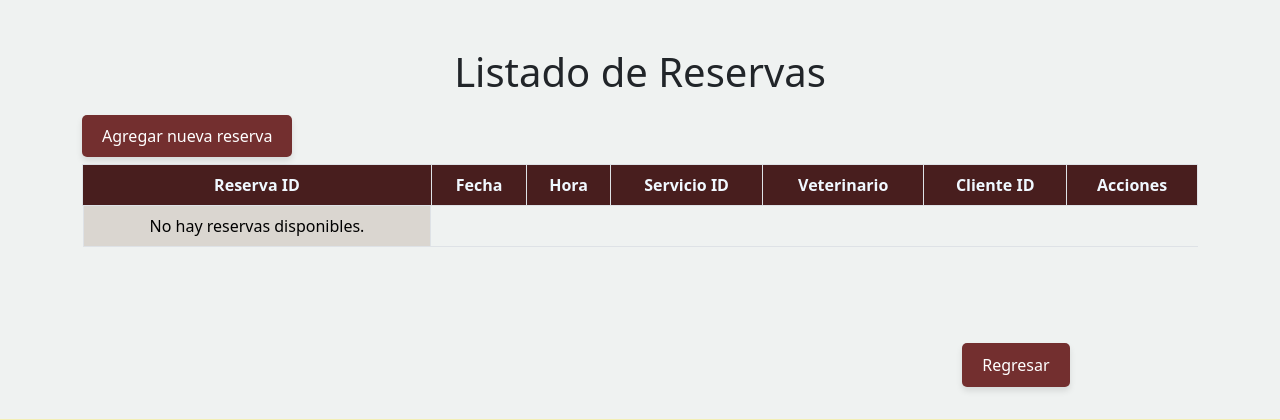
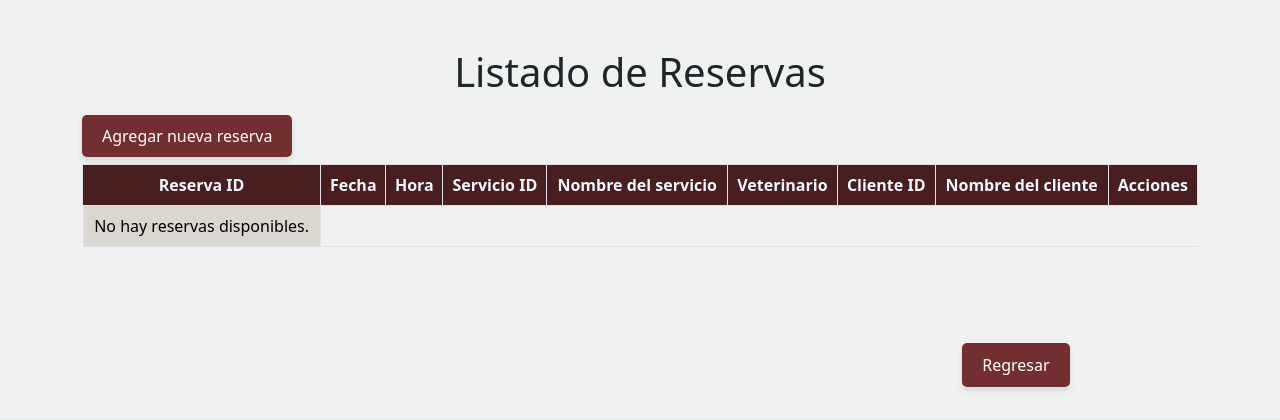
Before and after one commit to joseBC377/Veterinaria, a Spring Boot app: page /reserva in a window 1280 px wide. Shown: the part 70-490 px from the top of the page. Run offline with Spring Boot 4, Linux system fonts and the light colour scheme; data that the repository does not hold is empty.

Commit message:
correción en reserva

```diff
--- a/src/main/java/com/example/demopetvet/controller/ReservaController.java
+++ b/src/main/java/com/example/demopetvet/controller/ReservaController.java
@@ -57,7 +57,8 @@ public class ReservaController {
     public String reservaInsertar(Model model) {
         List<Servicio> servicios = servicioService.selectAll();
         List<Cliente> clientes = clienteService.selectAll();
-
+        model.addAttribute("servicios", servicios);
+        model.addAttribute("clientes", clientes);
         // Validación para servicios
         if (servicios.isEmpty()) {
             model.addAttribute("mensajeErrorServicio", "Por favor, agregue servicios antes de crear una reserva.");
@@ -69,17 +70,16 @@ public class ReservaController {
         }
 
         model.addAttribute("reservas", new Reserva());
-        model.addAttribute("servicios", servicios);
-        model.addAttribute("clientes", clientes);
+
         return "intranet/reserva_form";
     }
 
     // Actualizar Reserva
     @PostMapping("guardar")
-    public String reservaGuardar(@ModelAttribute Reserva reserva, BindingResult result) {
+    public String reservaGuardar(@ModelAttribute Reserva reserva, BindingResult result,  Model model) {
         if (result.hasErrors()) {
-            // model.addAttribute("servicios",servicioService.selectAllWithSizeLog());
-            // model.addAttribute("clientes",)
+            model.addAttribute("servicios",servicioService.selectAll());
+            model.addAttribute("clientes",clienteService.selectAll());
             return "intranet/reserva_form";
         }
         service.insUpd(reserva);
--- a/src/main/resources/templates/intranet/reserva.html
+++ b/src/main/resources/templates/intranet/reserva.html
@@ -47,8 +47,10 @@
                         <th>Fecha</th>
                         <th>Hora</th>
                         <th>Servicio ID</th>
+                        <th>Nombre del servicio</th>
                         <th>Veterinario</th>
                         <th>Cliente ID</th>
+                        <th>Nombre del cliente</th>
                         <th>Acciones</th>
                     </tr>
                 </thead>
@@ -61,8 +63,10 @@
                         <td th:text="${r.fecha}"></td>
                         <td th:text="${r.hora}"></td>
                         <td th:text="${r.servicio.id}"></td>
+                        <td th:text="${r.servicio.nombre}"></td>
                         <td th:text="${r.veterinario}"></td>
                         <td th:text="${r.cliente.id}"></td>
+                        <td th:text="${r.cliente.nombre}"></td>
                         <td>
                             <div class="d-flex justify-content-center">
                                 <a th:href="@{/reserva/editar/{id}(id=${r.id})}" class="btn btn-warning btn-sm me-3">
--- a/src/main/resources/templates/intranet/reserva_form.html
+++ b/src/main/resources/templates/intranet/reserva_form.html
@@ -42,7 +42,7 @@
                 <input type="text" class="form-control" th:field="*{veterinario}" required>
 
                 <label for="clientes"><i class="fas fa-user icon"></i>Cliente</label>
-                <select th:field="*{clienteId}" class="form-control" required>
+                <select th:field="*{cliente.id}" class="form-control" required>
                     <option value="" disabled selected>Seleccione un cliente</option>
                     <option th:if="${clientes.isEmpty()}" value="">No hay clientes disponibles</option>
                     <option th:each="cliente : ${clientes}"
@@ -50,7 +50,7 @@
                             th:text="${cliente.nombre} + ' ' + ${cliente.apellido}"></option>
                 </select>
                 <label for="servicios"><i class="fas fa-stethoscope icon"></i>Servicio</label>
-                <select th:field="*{servicioId}" class="form-control" required>
+                <select th:field="*{servicio.id}" class="form-control" required>
                     <option th:if="${servicios.isEmpty()}" value="">No hay servicios disponibles</option>
                     <option th:each="servicio : ${servicios}"
                             th:value="${servicio.id}"
```
Also changed, not shown: src/main/java/com/example/demopetvet/entity/Reserva.java (+2 -8 lines).
